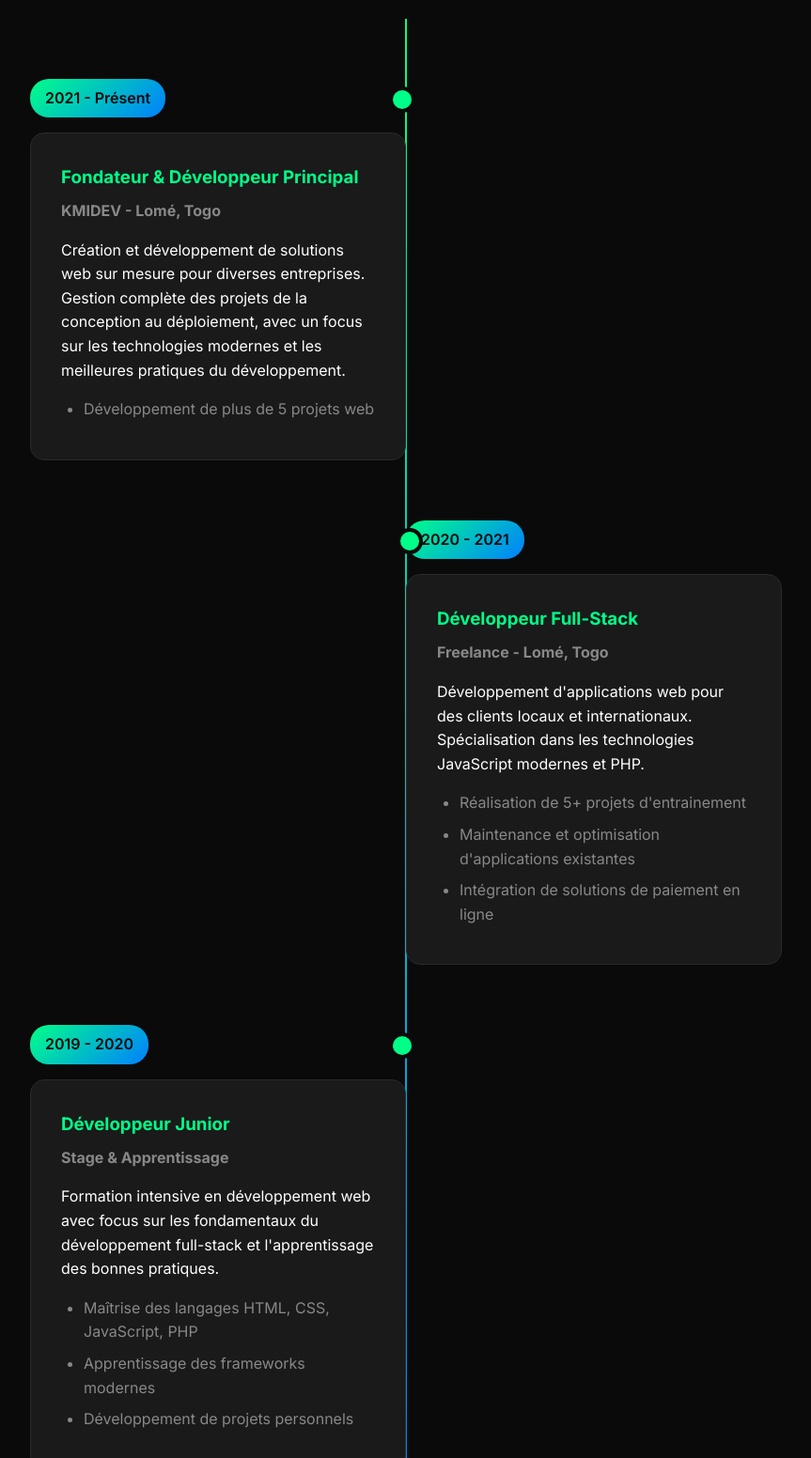
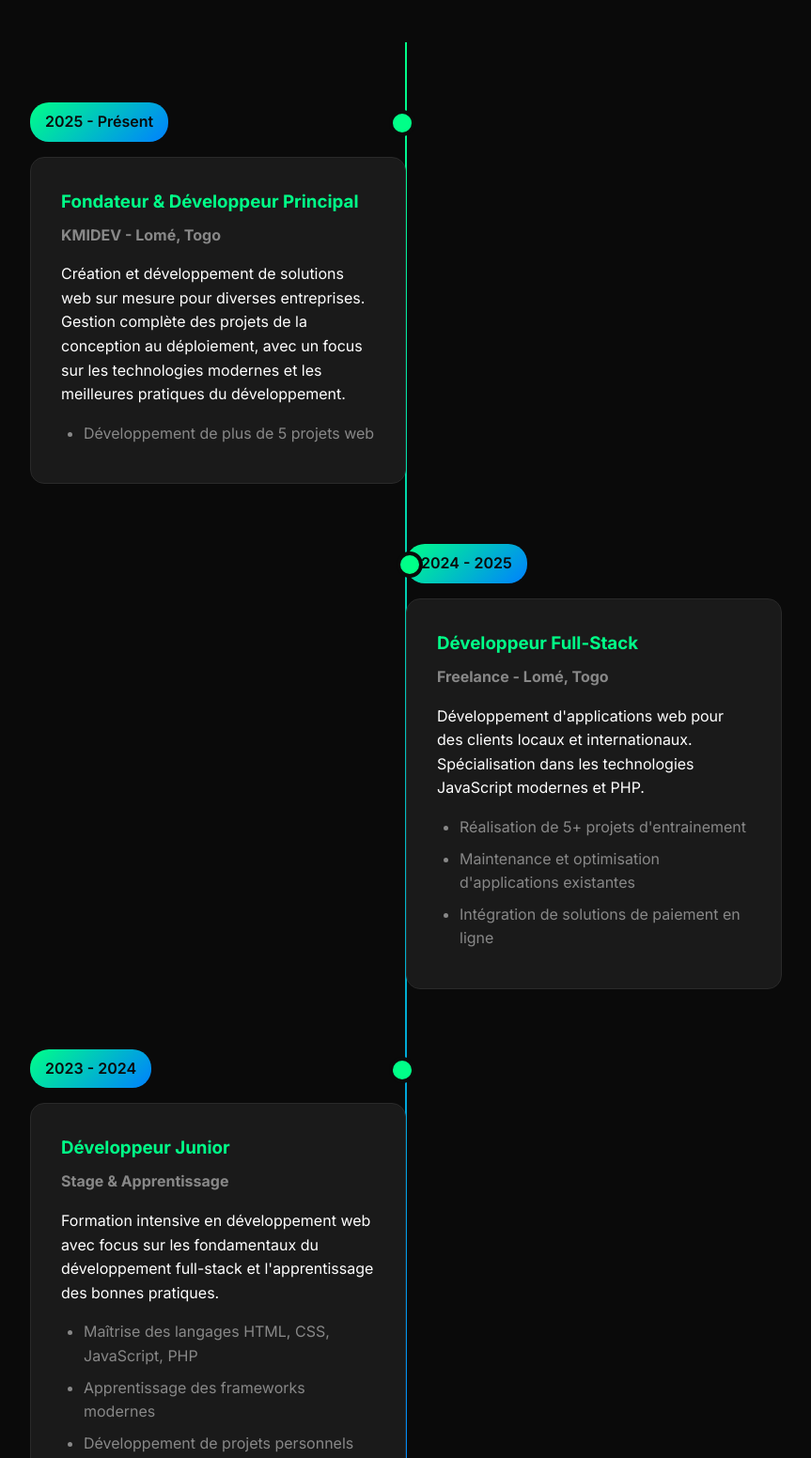
Before and after one commit to mkpiegou/kmived, a plain HTML site: page index.html in a window 1280 px wide. Shown: the part 4257-5809 px from the top of the page at 94% size, without its empty margins (208-1071 px from the left). Drawn offline with nearby package versions, Linux system fonts and the light colour scheme.

Commit message:
changement des dates

```diff
--- a/index.html
+++ b/index.html
@@ -1,3 +1,5 @@
+
+import { Analytics } from "@vercel/analytics/next"
 <!DOCTYPE html>
 <html lang="fr">
 <head>
@@ -891,7 +893,7 @@
         <h2 class="section-title">Expérience Professionnelle</h2>
         <div class="timeline">
             <div class="timeline-item">
-                <div class="timeline-date">2021 - Présent</div>
+                <div class="timeline-date">2025 - Présent</div>
                 <div class="timeline-content">
                     <h3>Fondateur & Développeur Principal</h3>
                     <h4>KMIDEV - Lomé, Togo</h4>
@@ -910,7 +912,7 @@
             </div>
 
             <div class="timeline-item">
-                <div class="timeline-date">2020 - 2021</div>
+                <div class="timeline-date">2024 - 2025</div>
                 <div class="timeline-content">
                     <h3>Développeur Full-Stack</h3>
                     <h4>Freelance - Lomé, Togo</h4>
@@ -927,7 +929,7 @@
             </div>
 
             <div class="timeline-item">
-                <div class="timeline-date">2019 - 2020</div>
+                <div class="timeline-date">2023 - 2024</div>
                 <div class="timeline-content">
                     <h3>Développeur Junior</h3>
                     <h4>Stage & Apprentissage</h4>
```
